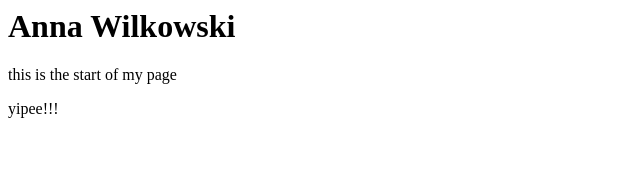
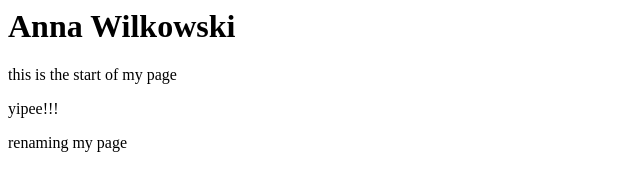
Before and after one commit to annwilkowski/annawilkowski, a plain HTML site: page index.html in a window 1280 px wide. Shown: the whole page, without its empty margins (0-640 px from the left). Drawn offline with Linux system fonts and the light colour scheme.

Commit message:
changing_name

```diff
--- a/index.html
+++ b/index.html
@@ -9,5 +9,6 @@
     <h1>Anna Wilkowski</h1>
     <p>this is the start of my page</p>
     <p>yipee!!!</p>
+    <p>renaming my page</p>
 </body>
 </html>
```
